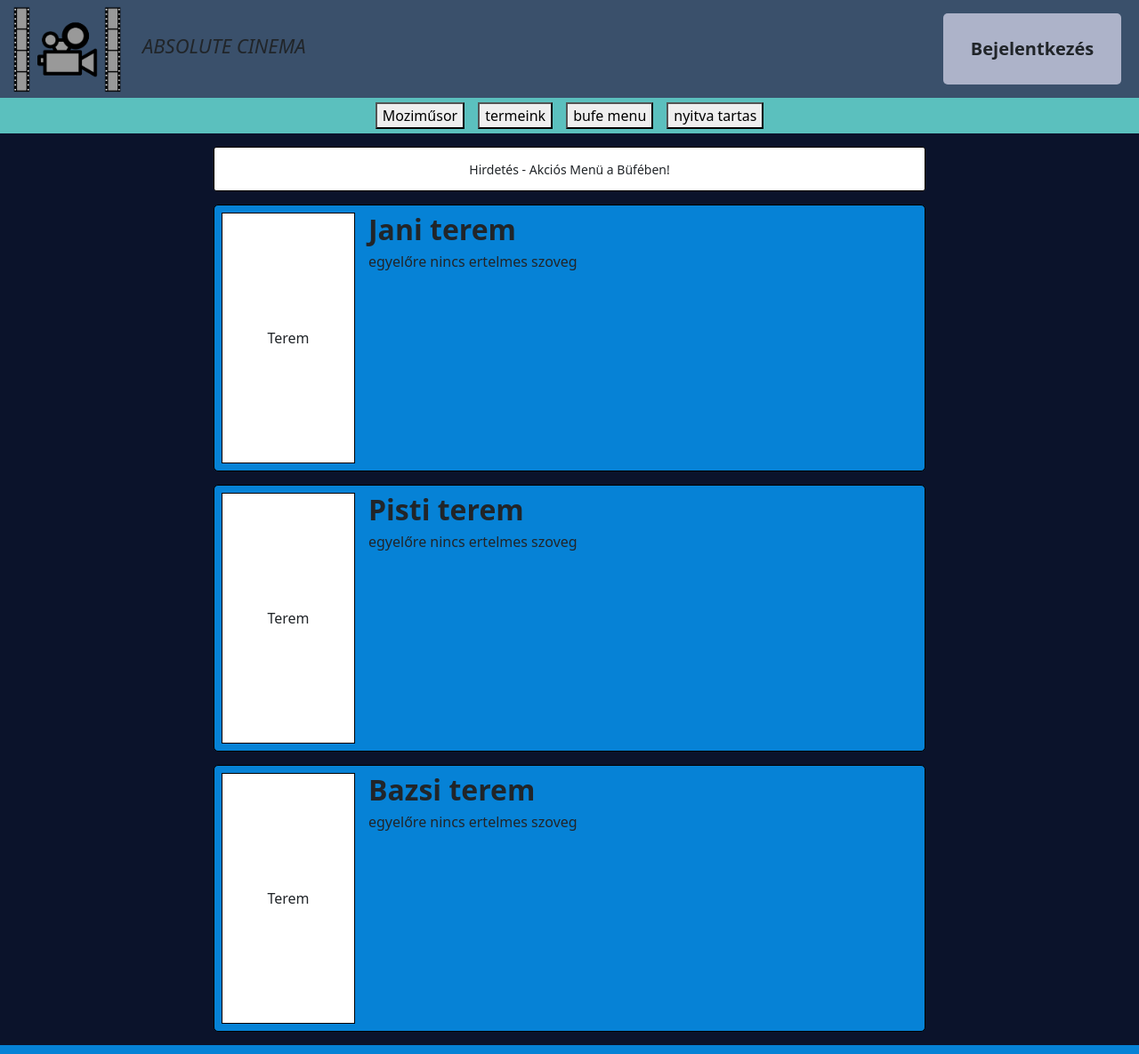
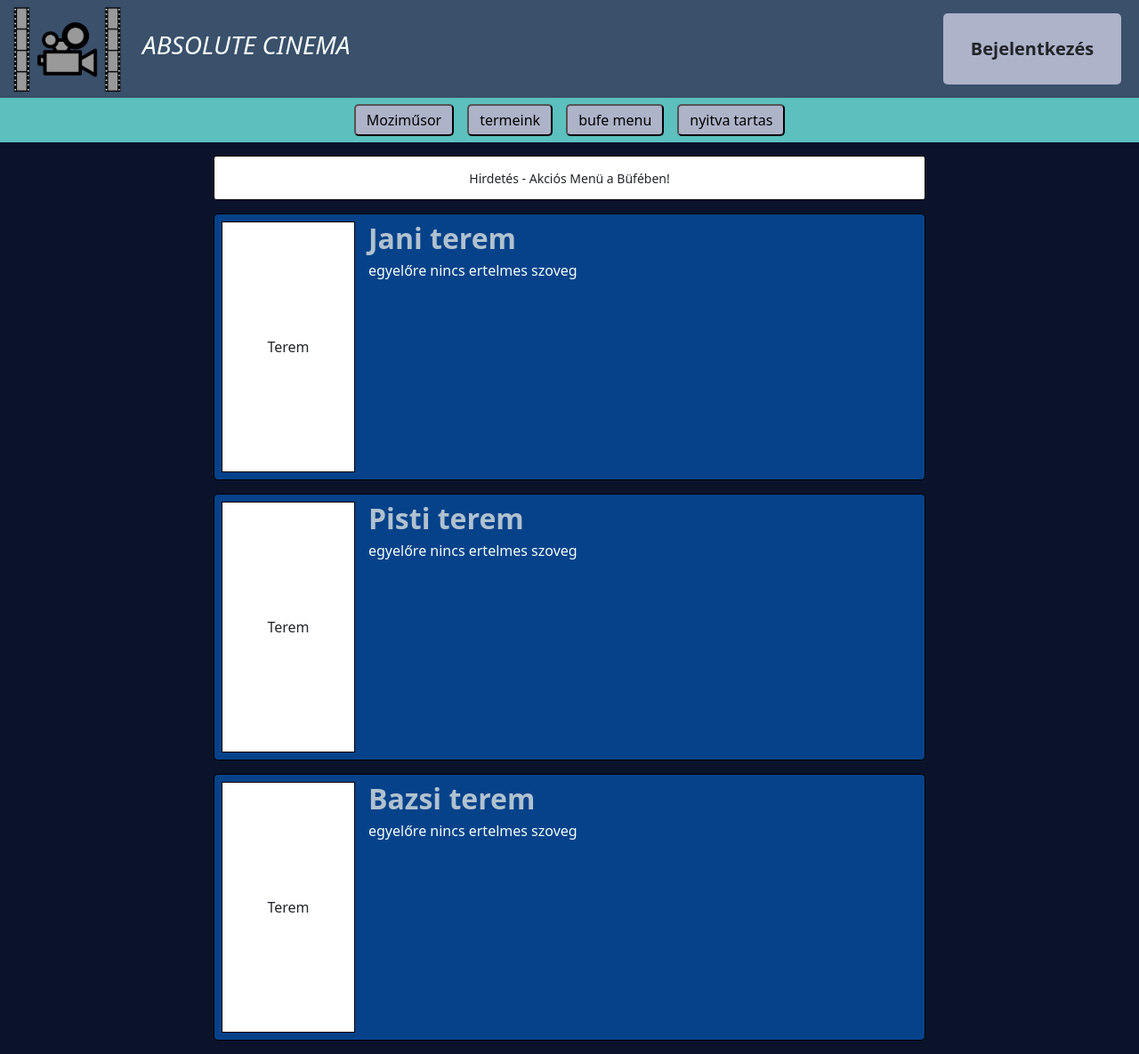
Before and after one commit to jozsef21/Szoftverfejlsztes_projekt, a Spring Boot app: page /termek in a window 1280 px wide. Shown: the whole page at 89% size. Run offline with Spring Boot 4, Linux system fonts and the light colour scheme.

Commit message:
szinvaltoztatas vegleges, uj stilus osztalyok

```diff
--- a/src/main/resources/static/css/style.css
+++ b/src/main/resources/static/css/style.css
@@ -21,8 +21,8 @@ body {
 }
 
 .header {
+    background-color: #3A506B;
     height: 110px;
-    background-color: #3A506B;
     display: flex;
     align-items: center;
     padding: 0 20px 0 10px;
@@ -36,21 +36,29 @@ body {
 
 .title {
     font-style: italic;
-    font-size: 22px;
+    font-size: 28px;
     font-weight: normal;
     margin-left: 20px;
+    color: mintcream;
+}
+
+.title, .login_h2, .info .mufaj, .leiras {
+    color: mintcream;
 }
 
 .menusor {
-    height: 40px;
-    background-color: #5BC0BE;
+    height: 50px;
     display: flex;
     justify-content: center;
     align-items: center;
     gap: 15px;
 }
 
-.menu-bar button {
+.menusor, form button[type="submit"] {
+    background-color: #5BC0BE;
+}
+
+.menusor button {
     padding: 4px 12px;
     cursor: pointer;
 }
@@ -85,7 +93,7 @@ body {
 }
 
 .teremblokk, .menublokk, .kis_menublokk, .filmblokk {
-    background-color: #0682d6;
+    background-color: #06428a;
     border: 1px solid black;
     box-sizing: border-box;
     display: flex;
@@ -190,9 +198,12 @@ body {
     margin: 0;
 }
 
+.info h2, h3 {
+    color: #b0c1cf;
+}
+
 .info .mufaj {
     font-size: 18px;
-    color: mintcream;
     margin: 0 0 10px 0;
 }
 
@@ -215,7 +226,7 @@ h3 {
     font-weight: bold;
 }
 
-.login_button, .nav-box, .prev_button, .jobb-oldal, .login_box, .vetido button {
+.login_button, .nav-box, .prev_button, .jobb-oldal, .login_box, .menusor button {
     background-color: #adb3c9;
     border-radius: 5px;
 }
@@ -296,7 +307,6 @@ h3 {
 }
 
 .login_h2 {
-    color: #c4c4c4;
     font-weight: bold;
     margin-bottom: 20px;
     text-align: center;
@@ -329,7 +339,7 @@ form {
 .form-group input {
     padding: 8px 10px;
     font-size: 16px;
-    border: 1px solid #777;
+    border: 1px solid grey;
     border-radius: 4px;
     box-sizing: border-box;
 }
@@ -340,7 +350,6 @@ form button[type="submit"] {
     font-size: 18px;
     font-weight: bold;
     cursor: pointer;
-    background-color: #f4f0ea;
     border-radius: 4px;
 }
 
--- a/src/main/resources/templates/bufe.html
+++ b/src/main/resources/templates/bufe.html
@@ -30,14 +30,14 @@
         <div class="menublokk">
             <div class="info">
                 <h2>menü 1</h2>
-                <p>ez a menü leírása</p>
+                <p class="leiras">ez a menü leírása</p>
             </div>
         </div>
 
         <div class="menublokk">
             <div class="info">
                 <h2>menü 2</h2>
-                <p>ez a menü leírása</p>
+                <p class="leiras">ez a menü leírása</p>
             </div>
         </div>
     </div>
--- a/src/main/resources/templates/termek.html
+++ b/src/main/resources/templates/termek.html
@@ -18,7 +18,7 @@
             </div>
             <div class="info">
                 <h2>Jani terem</h2>
-                <p>egyelőre nincs ertelmes szoveg</p>
+                <p class="leiras">egyelőre nincs ertelmes szoveg</p>
             </div>
         </div>
 
@@ -28,7 +28,7 @@
             </div>
             <div class="info">
                 <h2>Pisti terem</h2>
-                <p>egyelőre nincs ertelmes szoveg</p>
+                <p class="leiras">egyelőre nincs ertelmes szoveg</p>
             </div>
         </div>
 
@@ -38,7 +38,7 @@
             </div>
             <div class="info">
                 <h2>Bazsi terem</h2>
-                <p>egyelőre nincs ertelmes szoveg</p>
+                <p class="leiras">egyelőre nincs ertelmes szoveg</p>
             </div>
         </div>
     </div>
```
